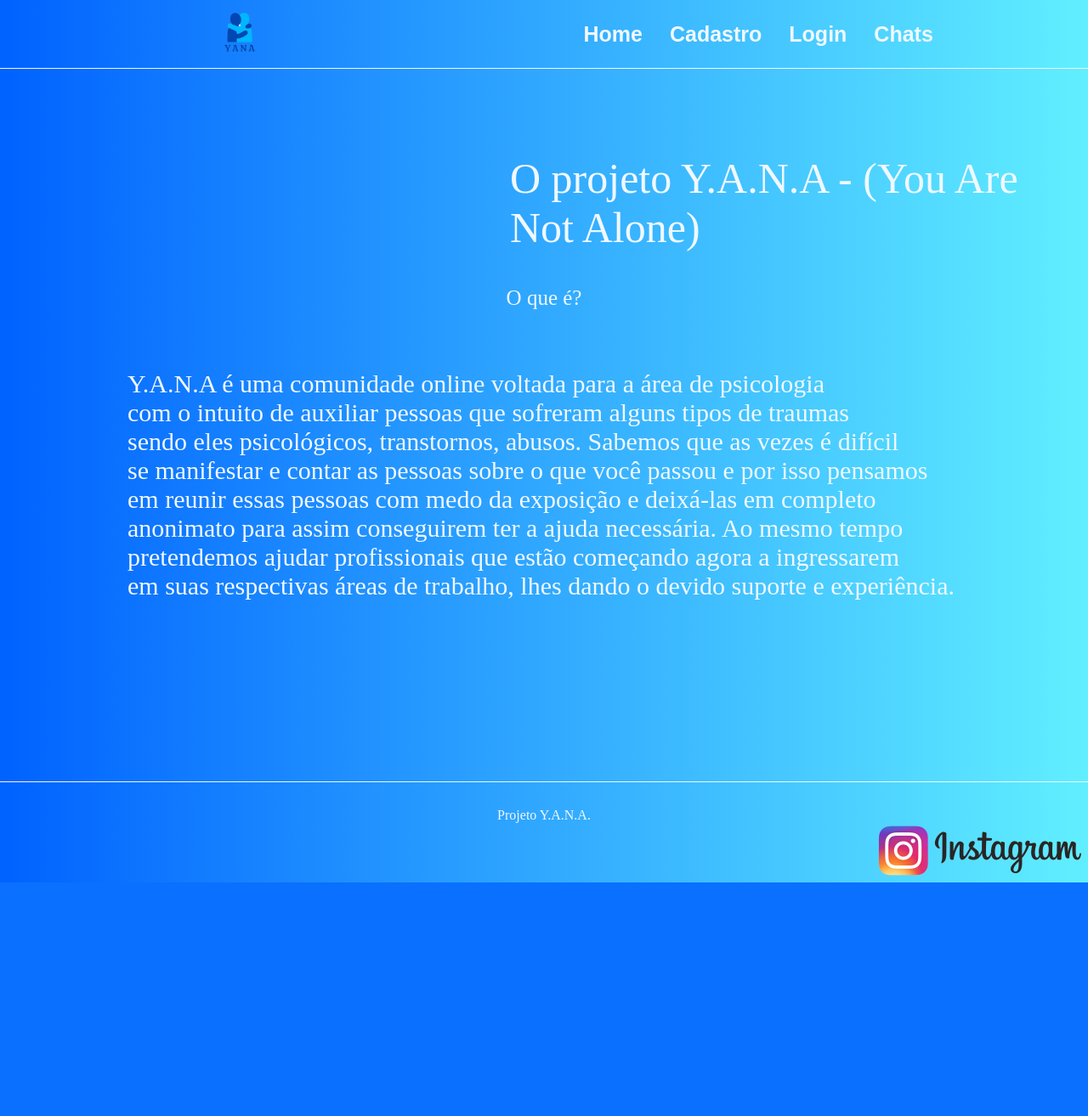
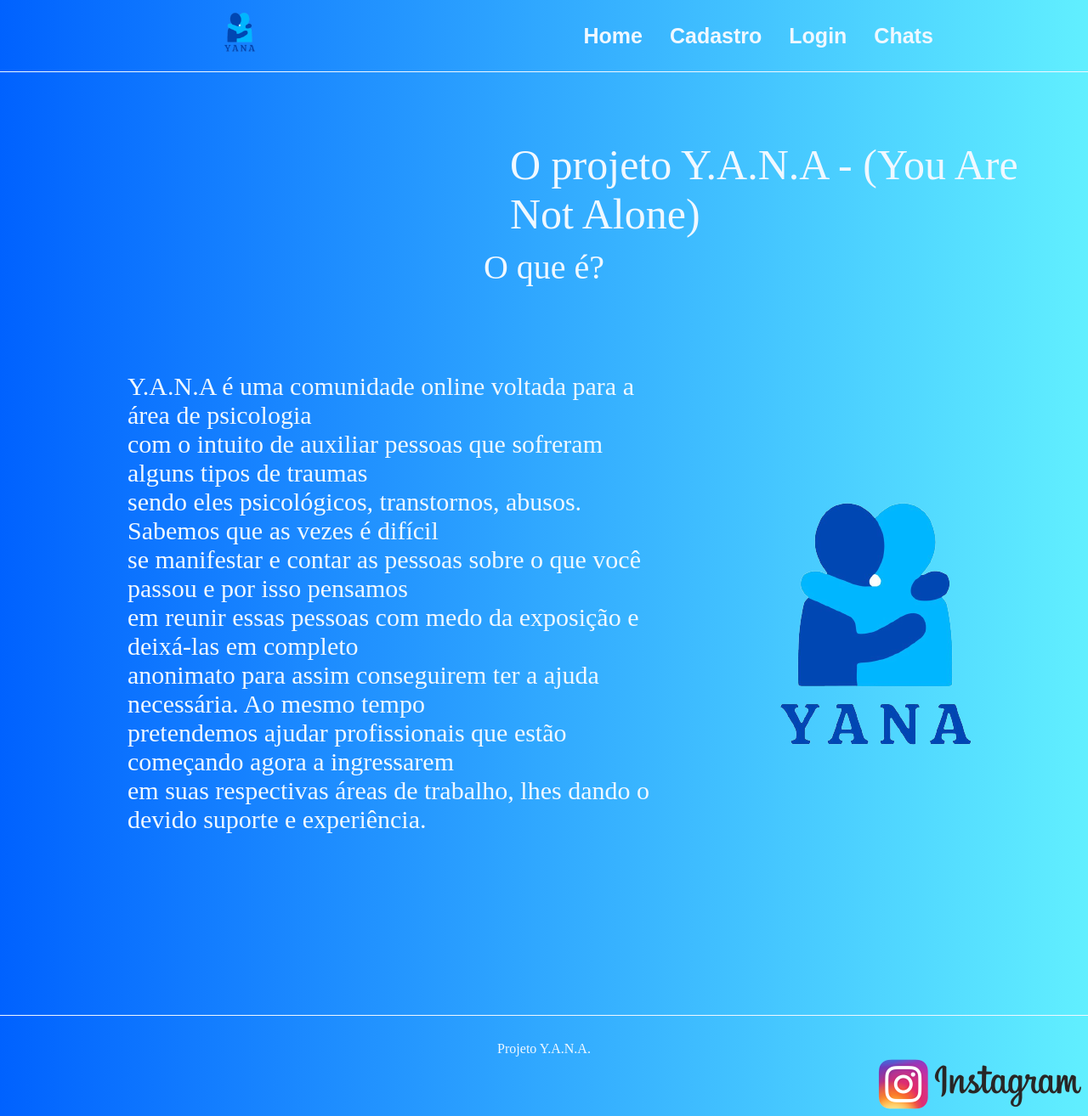
Before and after one commit to KaykeMatiasS/yana, a PHP site: page /tela.html in a window 1280 px wide. Shown: the whole page at 85% size. Before the commit the page ends 1039 px from the top, so only its background shows below. Run offline with PHP 8.4, Linux system fonts and the light colour scheme.

Commit message:
alinhamento
Alinhei a imagem com o texto e coloquei os respectivos links nas ancoras

```diff
--- a/Tela menu/style.css
+++ b/Tela menu/style.css
@@ -48,8 +48,16 @@ body{
     margin-bottom: 38px;
 }
 
+.principal{
+    display: flex;
+    flex-direction: row;
+    align-items: center;
+    justify-content: space-around;
+
+}
+
 .conteudo-principal-texto{
-    padding-top: 100px;
+    padding-top: 80px;
     padding-left: 600px;
     color: aliceblue;
     font-weight: 400;
@@ -57,16 +65,16 @@ body{
 }
 
 .conteudo-principal-texto0{
-    padding-top: 40px;
+    padding-top: 10px;
     color: aliceblue;
     font-weight: 100;
-    font-size: 25px;
+    font-size: 40px;
     text-align: center;
 
 }
 
 .conteudo-principal-texto1{
-    padding-top: 70px;
+    padding-top: 100px;
     padding-left: 150px;
     color: aliceblue;
     font-weight: 100;
--- a/Tela menu/tela.html
+++ b/Tela menu/tela.html
@@ -10,18 +10,24 @@
 </head>
 <body>
 <header class="cabecalho">
-    <img class="cabecalho-imagem" src="images/Logo.png" alt="Logo da Y.A.N.A.">
+    <a href="../tela menu/tela.html">
+        <img  class="cabecalho-imagem" src="images/Logo.png" alt="Logo da Y.A.N.A.">
+    </a>
     <nav class="cabecalho-menu">
-        <a class="cabecalho-menu-item">Home</a>
+        <a href="../tela menu/tela.html" class="cabecalho-menu-item">Home</a>
         <a href="../Tela_cadastro_YANA/index_escolha.html" class="cabecalho-menu-item">Cadastro</a>
         <a href="../Tela_cadastro_YANA/index_login.html" class="cabecalho-menu-item">Login</a>
-        <a class="cabecalho-menu-item">Chats</a>
+        <a href="../tela_chat/index.html" class="cabecalho-menu-item">Chats</a>
     </nav>
 
 </header>
 <main class="conteudo">
+    <div>
         <h1 class="conteudo-principal-texto">O projeto Y.A.N.A - (You Are Not Alone)</h1>
         <p class="conteudo-principal-texto0"> O que é?</p>
+    </div>
+    <section class="principal">
+        <div>
             <h3 class="conteudo-principal-texto1">Y.A.N.A é uma comunidade online voltada para a área de
             psicologia <br>com o intuito de auxiliar pessoas que sofreram alguns tipos de traumas <br>sendo
             eles psicológicos, transtornos, abusos. Sabemos que as vezes é difícil <br>se manifestar e
@@ -30,6 +36,9 @@
              necessária. Ao mesmo tempo <br>pretendemos ajudar profissionais que estão começando agora a
              ingressarem <br>em suas respectivas áreas de trabalho, lhes dando o devido suporte e experiência.
             </h3>
+         </div>
+        <img src="images/principal.png" alt="imagem y.a.n.a.">
+    </section>
 </main>
 
 <footer class="rodape">
```
Also changed, not shown: Tela menu/images/principal.png (added). Lines whose indentation alone changed are shown as unchanged.
